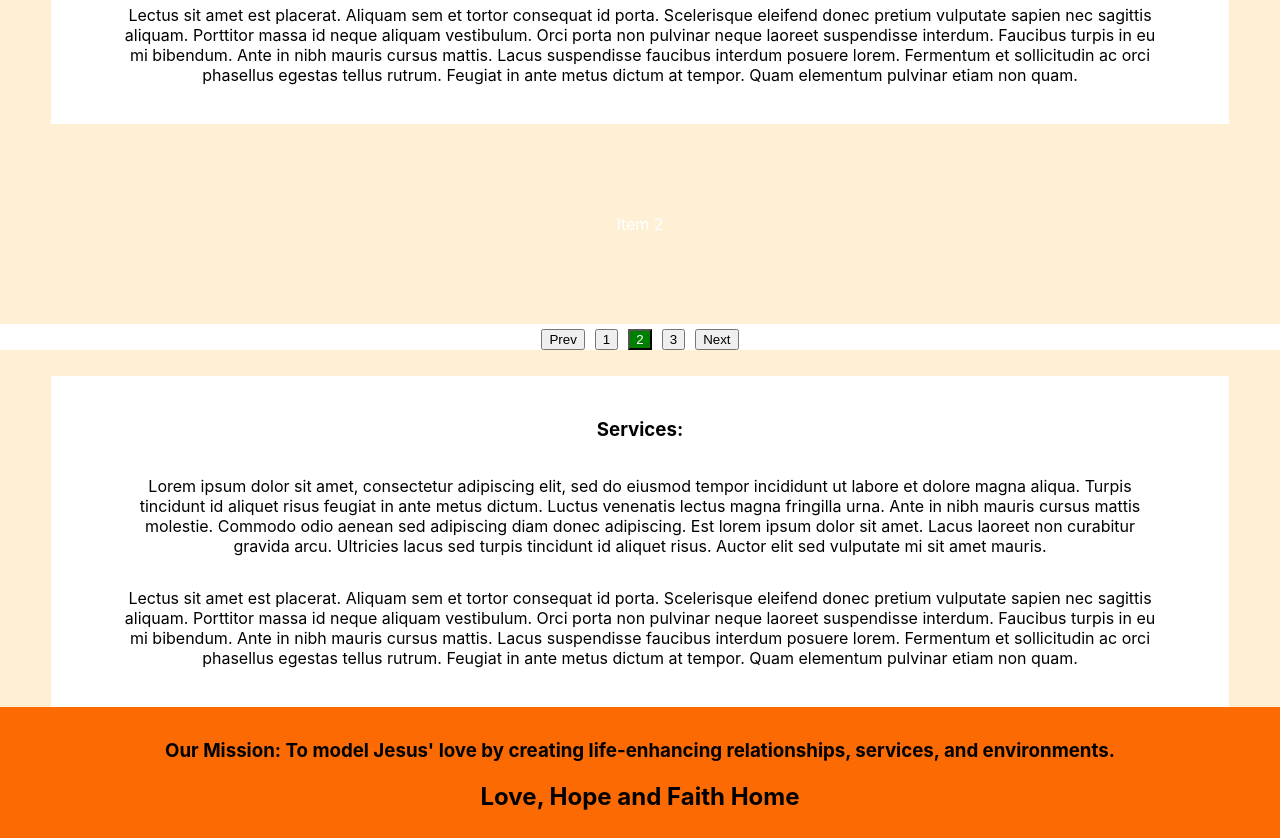
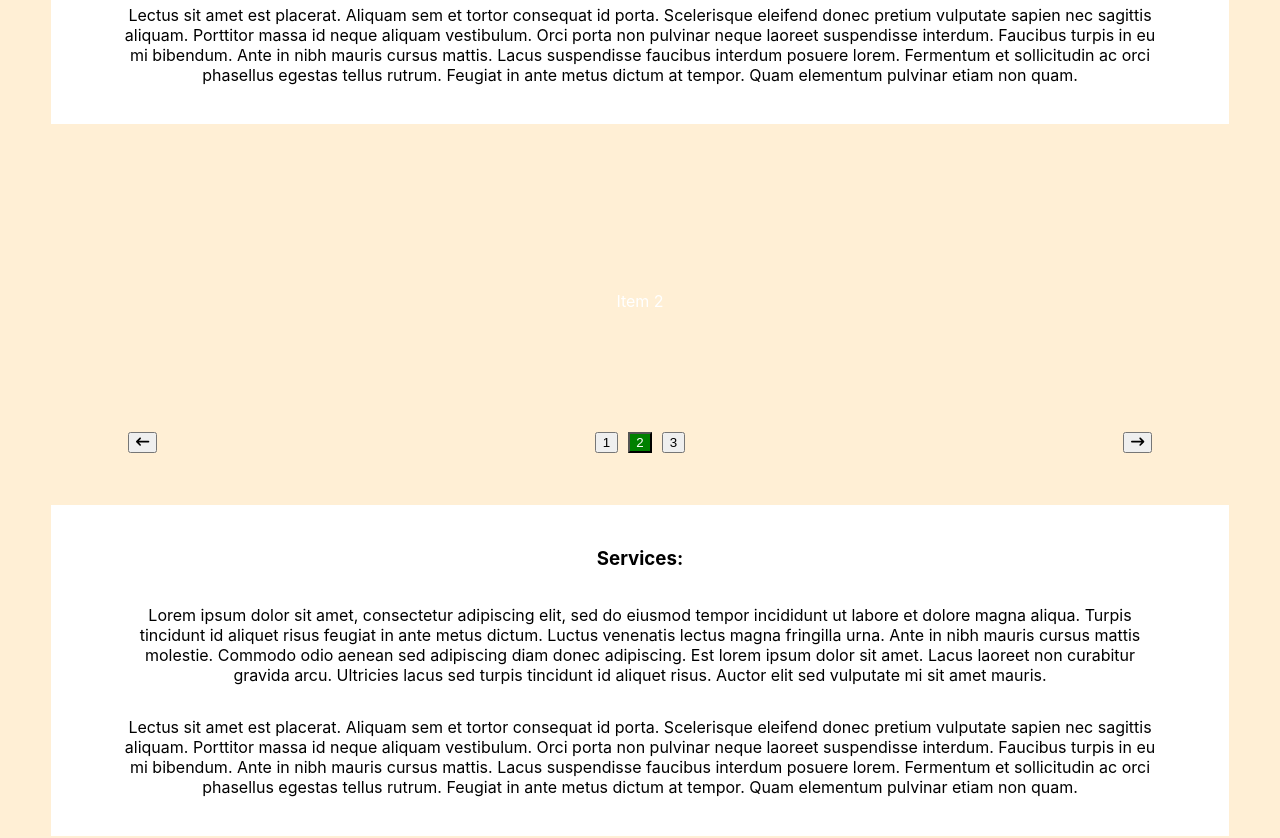
Before and after one commit to Ben-Jarvie/LFHome, a React (Create React App) app in the folder seventhave/: page / in a window 1280 px wide. Shown: the part 880-1718 px from the top of the page. Built offline with nearby package versions, Linux system fonts and the light colour scheme.

Commit message:
adding carousel styling, padding to the bottom of about and services section

```diff
--- a/seventhave/src/components/about/about.css
+++ b/seventhave/src/components/about/about.css
@@ -11,6 +11,7 @@
     padding-left: 4%;
     padding-right: 4%;
     padding-top: 2%;
+    padding-bottom: 2%;
 }
 
 .aboutbuttoncontainer {
--- a/seventhave/src/components/carousel/Carousel.js
+++ b/seventhave/src/components/carousel/Carousel.js
@@ -1,5 +1,7 @@
 import React, { useEffect, useState } from "react";
 import { useSwipeable } from "react-swipeable";
+import { FontAwesomeIcon } from '@fortawesome/react-fontawesome';
+import { faArrowLeftLong, faArrowRightLong } from '@fortawesome/free-solid-svg-icons'
 
 import "./carousel.css";
 
@@ -59,15 +61,17 @@ const Carousel = ({ children }) => {
           return React.cloneElement(child, { width: "100%" });
         })}
     </div>
-      <div className="indicators">
+    <div className="arrowsandindicators">
+      <div className="prevbuttoncontainer">
             <button
                 className="prevbutton"
                 onClick={() => {
                     updateIndex(activeIndex - 1);
-          }}
-        >
-          Prev
+                }}>
+                <FontAwesomeIcon icon={faArrowLeftLong}/>
             </button>
+        </div>
+        <div className="indicators">
         {React.Children.map(children, (child, index) => {
           return (
             <button
@@ -80,14 +84,16 @@ const Carousel = ({ children }) => {
             </button>
           );
         })}
+      </div>
+        <div className="nextbuttoncontainer">
       <button
                 className="nextbutton"
                 onClick={() => {
                     updateIndex(activeIndex + 1);
-          }}
-        >
-          Next
+                }}>
+                <FontAwesomeIcon icon={faArrowRightLong}/>
             </button>
+        </div>
     </div>
 </div>
   );
--- a/seventhave/src/components/carousel/carousel.css
+++ b/seventhave/src/components/carousel/carousel.css
@@ -1,10 +1,13 @@
 .carousel {
+    padding-top: 2%;
     overflow: hidden;
+    background-color: papayawhip;
   }
 
   .inner {
     white-space: nowrap;
     transition: transform 0.3s;
+    background-color: papayawhip;
   }
 
   .carousel-item {
@@ -14,11 +17,14 @@
     height: 200px;
     background-color: papayawhip;
     color: #fff;
+    margin-top: 2%;
+    margin-bottom: 2%;
   }
 
   .indicators {
     display: flex;
     justify-content: center;
+    align-items: center;
   }
 
   .indicators > button {
@@ -30,10 +36,33 @@
     color: #fff;
   }
 
+  .arrowsandindicators {
+    display: flex;
+    justify-content: space-between;
+    align-items: center;
+    background-color: papayawhip;
+    height: 4vh;
+    margin-bottom: 2%;
+  }
+
   .nextbutton {
 
+  }
+
+  .nextbuttoncontainer {
+    display: flex;
+    justify-content: flex-end;
+    align-items: center;
+    margin-right: 10%;
   }
 
   .prevbutton {
 
   }
+
+  .prevbuttoncontainer {
+    display: flex;
+    justify-content: flex-start;
+    align-items: center;
+    margin-left: 10%;
+  }
--- a/seventhave/src/components/services/services.css
+++ b/seventhave/src/components/services/services.css
@@ -11,6 +11,7 @@
     padding-left: 4%;
     padding-right: 4%;
     padding-top: 2%;
+    padding-bottom: 2%;
 }
 
 .Servicesbuttoncontainer {
```
Lines whose indentation alone changed are shown as unchanged.
